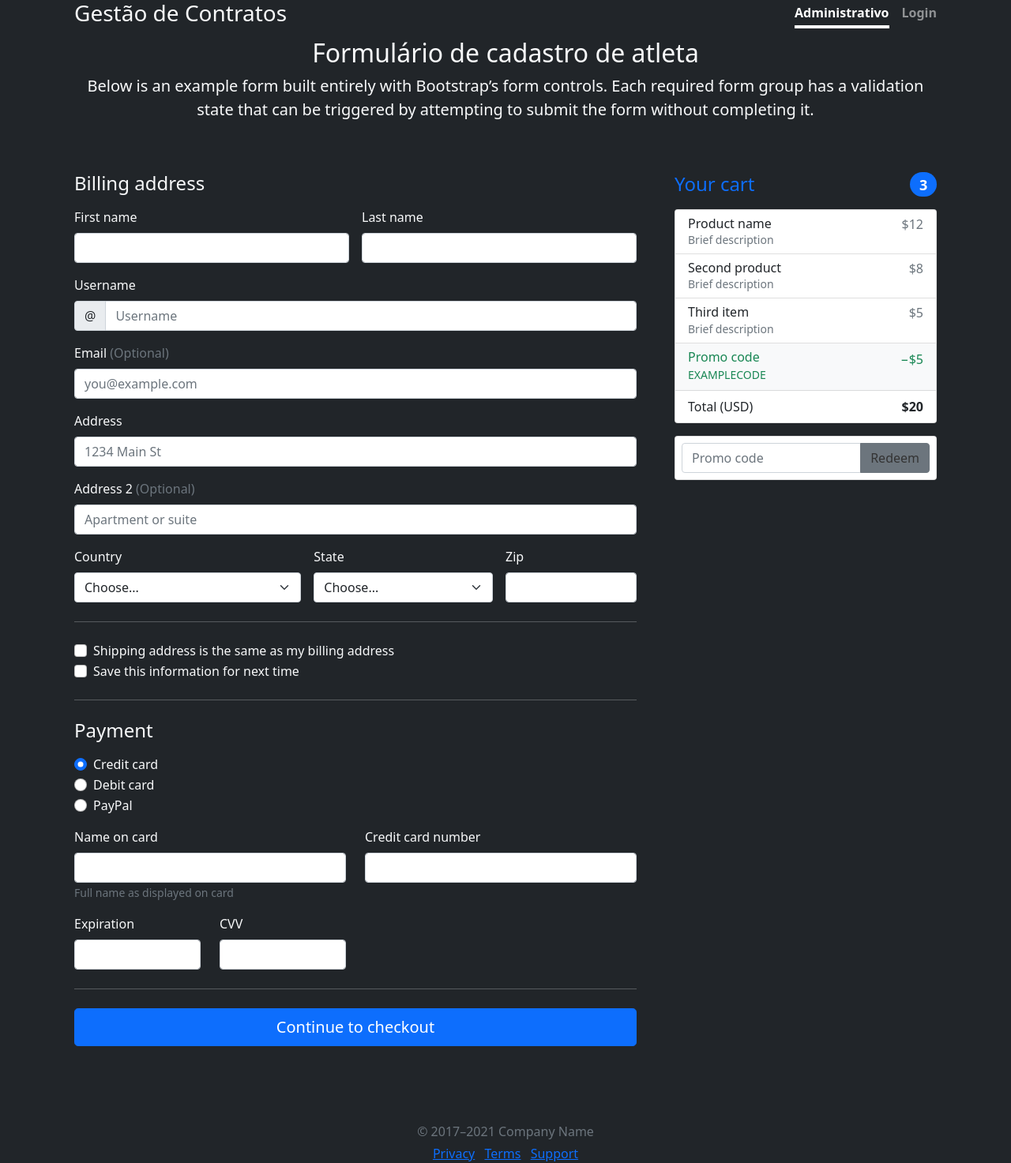
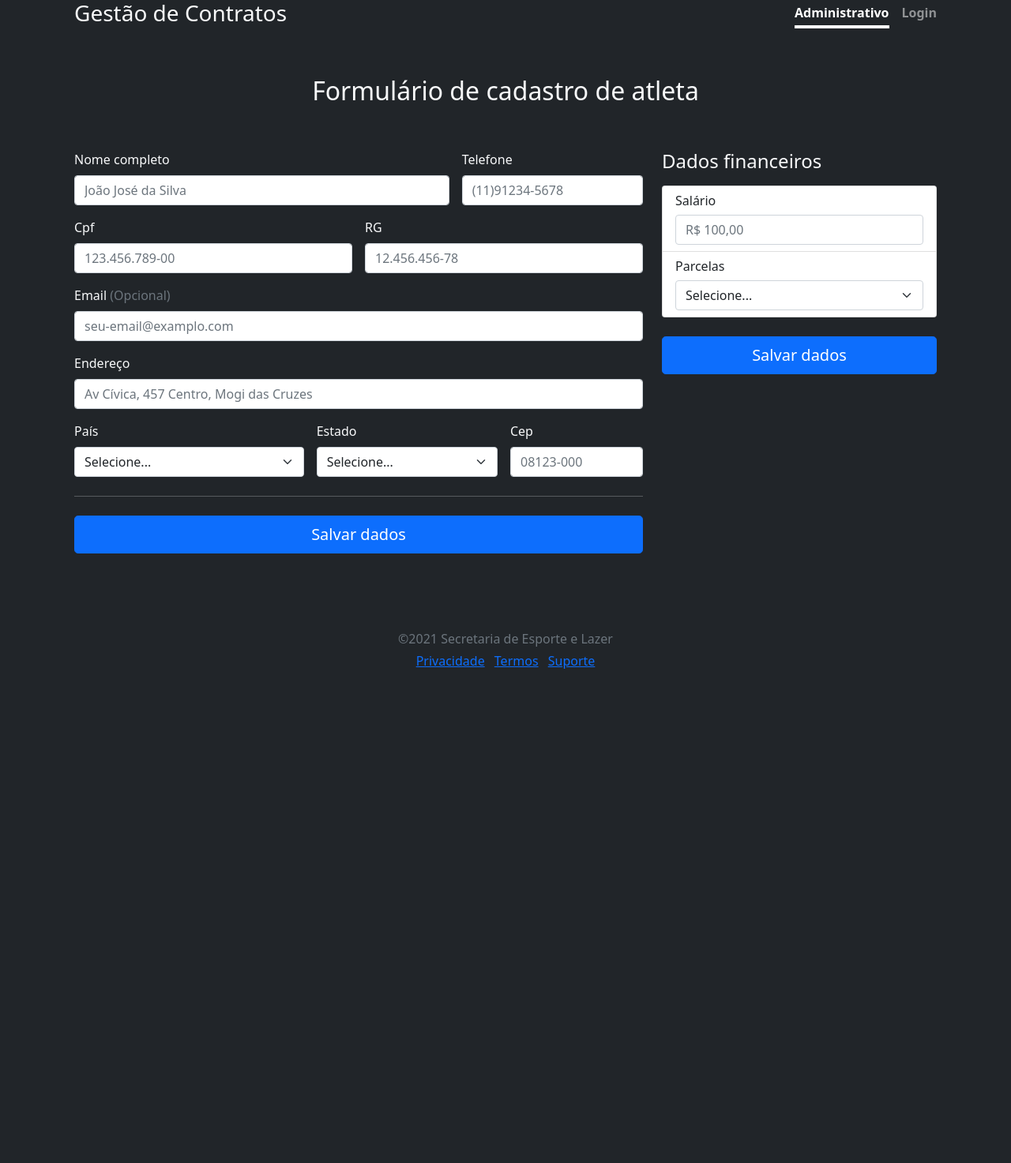
Before and after one commit to rodrigoddc/gestao_contratos, a Django app: template gestao_contratos/core/templates/core/formulario.html in a window 1280 px wide. Shown: the whole page at 79% size. After the commit the page ends 847 px from the top, so only its background shows below. Run offline with Django 3.2, Linux system fonts and the light colour scheme; the template is opened without the code that fills it, so the values that code supplies are empty.

Commit message:
form athlete data

```diff
--- a/gestao_contratos/core/templates/core/formulario.html
+++ b/gestao_contratos/core/templates/core/formulario.html
@@ -5,118 +5,106 @@
 {% include 'core/navbar.html' only %}
 <body class="bg-dark">
 
-<div class="container text-light">
+<div class="container text-light pt-5">
   <main>
     <div class="py-5 text-center">
       <h2>Formulário de cadastro de atleta</h2>
-      <p class="lead">Below is an example form built entirely with Bootstrap’s form controls. Each required form group has a validation state that can be triggered by attempting to submit the form without completing it.</p>
     </div>
 
-    <div class="row g-5">
+    <div class="row">
       <div class="col-md-5 col-lg-4 order-md-last">
+        <form class="">
           <h4 class="d-flex justify-content-between align-items-center mb-3">
-          <span class="text-primary">Your cart</span>
-          <span class="badge bg-primary rounded-pill">3</span>
+            <label class="">Dados financeiros</label>
           </h4>
           <ul class="list-group mb-3">
             <li class="list-group-item d-flex justify-content-between lh-sm">
-            <div>
-              <h6 class="my-0">Product name</h6>
-              <small class="text-muted">Brief description</small>
+              <div class="col-sm-12">
+                <label for="salary" class="form-label">Salário</label>
+                <input type="text" class="form-control" id="salary" placeholder="R$ 100,00" value="" required>
+                <div class="invalid-feedback">
+                  Valid first name is required.
                 </div>
-            <span class="text-muted">$12</span>
+              </div>
             </li>
             <li class="list-group-item d-flex justify-content-between lh-sm">
-            <div>
-              <h6 class="my-0">Second product</h6>
-              <small class="text-muted">Brief description</small>
+              <div class="col-sm-12">
+                <label for="fraction" class="form-label">Parcelas</label>
+                <select class="form-select" id="fraction" required>
+                  <option value="">Selecione...</option>
+                  <option>1x</option>
+                  <option>5x</option>
+                  <option>12x</option>
+                </select>
+                <div class="invalid-feedback">
+                  Valid first name is required.
                 </div>
-            <span class="text-muted">$8</span>
-          </li>
-          <li class="list-group-item d-flex justify-content-between lh-sm">
-            <div>
-              <h6 class="my-0">Third item</h6>
-              <small class="text-muted">Brief description</small>
               </div>
-            <span class="text-muted">$5</span>
-          </li>
-          <li class="list-group-item d-flex justify-content-between bg-light">
-            <div class="text-success">
-              <h6 class="my-0">Promo code</h6>
-              <small>EXAMPLECODE</small>
-            </div>
-            <span class="text-success">−$5</span>
-          </li>
-          <li class="list-group-item d-flex justify-content-between">
-            <span>Total (USD)</span>
-            <strong>$20</strong>
             </li>
           </ul>
-
-        <form class="card p-2">
-          <div class="input-group">
-            <input type="text" class="form-control" placeholder="Promo code">
-            <button type="submit" class="btn btn-secondary">Redeem</button>
+          <div class="py-2">
+          <button class="w-100 btn btn-primary btn-lg" type="submit">Salvar dados</button>
           </div>
         </form>
       </div>
+
       <div class="col-md-7 col-lg-8">
-        <h4 class="mb-3">Billing address</h4>
         <form class="needs-validation" novalidate>
           <div class="row g-3">
-            <div class="col-sm-6">
-              <label for="firstName" class="form-label">First name</label>
-              <input type="text" class="form-control" id="firstName" placeholder="" value="" required>
+
+            <div class="col-sm-8">
+              <label for="full_name" class="form-label">Nome completo</label>
+              <input type="text" class="form-control" id="full_name" placeholder="João José da Silva" value="" required>
+              <div class="invalid-feedback">
+                Valid first name is required.
+              </div>
+            </div>
+
+              <div class="col-sm-4">
+              <label for="phone" class="form-label">Telefone</label>
+              <input type="text" class="form-control" id="phone" placeholder="(11)91234-5678" value="" required>
               <div class="invalid-feedback">
                 Valid first name is required.
               </div>
             </div>
 
             <div class="col-sm-6">
-              <label for="lastName" class="form-label">Last name</label>
-              <input type="text" class="form-control" id="lastName" placeholder="" value="" required>
+              <label for="cpf" class="form-label">Cpf</label>
+              <input type="text" class="form-control" id="cpf" placeholder="123.456.789-00" value="" required>
               <div class="invalid-feedback">
-                Valid last name is required.
+                Valid first name is required.
+              </div>
+            </div>
+
+              <div class="col-sm-6">
+              <label for="rg" class="form-label">RG</label>
+              <input type="text" class="form-control" id="rg" placeholder="12.456.456-78" value="" required>
+              <div class="invalid-feedback">
+                Valid first name is required.
               </div>
             </div>
 
             <div class="col-12">
-              <label for="username" class="form-label">Username</label>
-              <div class="input-group has-validation">
-                <span class="input-group-text">@</span>
-                <input type="text" class="form-control" id="username" placeholder="Username" required>
-              <div class="invalid-feedback">
-                  Your username is required.
-                </div>
-              </div>
-            </div>
-
-            <div class="col-12">
-              <label for="email" class="form-label">Email <span class="text-muted">(Optional)</span></label>
-              <input type="email" class="form-control" id="email" placeholder="you@example.com">
+              <label for="email" class="form-label">Email <span class="text-muted">(Opcional)</span></label>
+              <input type="email" class="form-control" id="email" placeholder="seu-email@examplo.com">
               <div class="invalid-feedback">
                 Please enter a valid email address for shipping updates.
               </div>
             </div>
 
             <div class="col-12">
-              <label for="address" class="form-label">Address</label>
-              <input type="text" class="form-control" id="address" placeholder="1234 Main St" required>
+              <label for="address" class="form-label">Endereço</label>
+              <input type="text" class="form-control" id="address" placeholder="Av Cívica, 457 Centro, Mogi das Cruzes" required>
               <div class="invalid-feedback">
                 Please enter your shipping address.
               </div>
             </div>
 
-            <div class="col-12">
-              <label for="address2" class="form-label">Address 2 <span class="text-muted">(Optional)</span></label>
-              <input type="text" class="form-control" id="address2" placeholder="Apartment or suite">
-            </div>
-
             <div class="col-md-5">
-              <label for="country" class="form-label">Country</label>
+              <label for="country" class="form-label">País</label>
               <select class="form-select" id="country" required>
-                <option value="">Choose...</option>
-                <option>United States</option>
+                <option value="">Selecione...</option>
+                <option>Brasil</option>
               </select>
               <div class="invalid-feedback">
                 Please select a valid country.
@@ -124,10 +112,10 @@
             </div>
 
             <div class="col-md-4">
-              <label for="state" class="form-label">State</label>
+              <label for="state" class="form-label">Estado</label>
               <select class="form-select" id="state" required>
-                <option value="">Choose...</option>
-                <option>California</option>
+                <option value="">Selecione...</option>
+                <option>São Paulo</option>
               </select>
               <div class="invalid-feedback">
                 Please provide a valid state.
@@ -135,94 +123,26 @@
             </div>
 
             <div class="col-md-3">
-              <label for="zip" class="form-label">Zip</label>
-              <input type="text" class="form-control" id="zip" placeholder="" required>
+              <label for="zip" class="form-label">Cep</label>
+              <input type="text" class="form-control" id="zip" placeholder="08123-000" required>
               <div class="invalid-feedback">
                 Zip code required.
               </div>
             </div>
           </div>
-
           <hr class="my-4">
-
-          <div class="form-check">
-            <input type="checkbox" class="form-check-input" id="same-address">
-            <label class="form-check-label" for="same-address">Shipping address is the same as my billing address</label>
-          </div>
-
-          <div class="form-check">
-            <input type="checkbox" class="form-check-input" id="save-info">
-            <label class="form-check-label" for="save-info">Save this information for next time</label>
-          </div>
-
-          <hr class="my-4">
-
-          <h4 class="mb-3">Payment</h4>
-
-          <div class="my-3">
-            <div class="form-check">
-              <input id="credit" name="paymentMethod" type="radio" class="form-check-input" checked required>
-              <label class="form-check-label" for="credit">Credit card</label>
-            </div>
-            <div class="form-check">
-              <input id="debit" name="paymentMethod" type="radio" class="form-check-input" required>
-              <label class="form-check-label" for="debit">Debit card</label>
-            </div>
-            <div class="form-check">
-              <input id="paypal" name="paymentMethod" type="radio" class="form-check-input" required>
-              <label class="form-check-label" for="paypal">PayPal</label>
-            </div>
-          </div>
-
-          <div class="row gy-3">
-            <div class="col-md-6">
-              <label for="cc-name" class="form-label">Name on card</label>
-              <input type="text" class="form-control" id="cc-name" placeholder="" required>
-              <small class="text-muted">Full name as displayed on card</small>
-              <div class="invalid-feedback">
-                Name on card is required
-              </div>
-            </div>
-
-            <div class="col-md-6">
-              <label for="cc-number" class="form-label">Credit card number</label>
-              <input type="text" class="form-control" id="cc-number" placeholder="" required>
-              <div class="invalid-feedback">
-                Credit card number is required
-              </div>
-            </div>
-
-            <div class="col-md-3">
-              <label for="cc-expiration" class="form-label">Expiration</label>
-              <input type="text" class="form-control" id="cc-expiration" placeholder="" required>
-              <div class="invalid-feedback">
-                Expiration date required
-              </div>
-            </div>
-
-            <div class="col-md-3">
-              <label for="cc-cvv" class="form-label">CVV</label>
-              <input type="text" class="form-control" id="cc-cvv" placeholder="" required>
-              <div class="invalid-feedback">
-                Security code required
-              </div>
-            </div>
-          </div>
-
-          <hr class="my-4">
-
-          <button class="w-100 btn btn-primary btn-lg" type="submit">Continue to checkout</button>
+          <button class="w-100 btn btn-primary btn-lg" type="submit">Salvar dados</button>
         </form>
       </div>
     </div>
   </main>
 
   <footer class="my-5 pt-5 text-muted text-center text-small">
-    <p class="mb-1">&copy; 2017–2021 Company Name</p>
+    <p class="mb-1">&copy;2021 Secretaria de Esporte e Lazer</p>
     <ul class="list-inline">
-      <li class="list-inline-item"><a href="#">Privacy</a></li>
-      <li class="list-inline-item"><a href="#">Terms</a></li>
-      <li class="list-inline-item"><a href="#">Support</a></li>
+      <li class="list-inline-item"><a href="#">Privacidade</a></li>
+      <li class="list-inline-item"><a href="#">Termos</a></li>
+      <li class="list-inline-item"><a href="#">Suporte</a></li>
     </ul>
   </footer>
 </div>
--- a/gestao_contratos/core/urls.py
+++ b/gestao_contratos/core/urls.py
@@ -6,5 +6,5 @@ app_name = 'core'
 
 urlpatterns = [
     path('', home, name='home'),
-    path('/formulario', atleta_cadastrar, name='formulario'),
+    path('formulario/', atleta_cadastrar, name='formulario'),
 ]
```
Also changed, not shown: requirements.txt (+4 -4 lines). Lines whose indentation alone changed are shown as unchanged.
